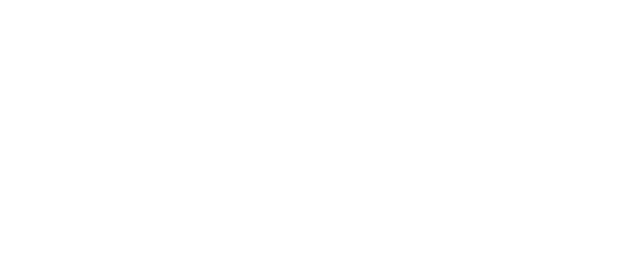
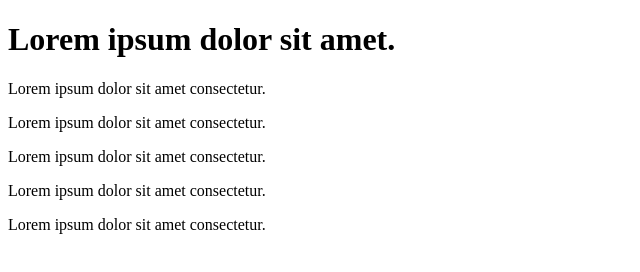
Before and after one commit to qodirov-dima90/git-project02, a plain HTML site: page index.html in a window 1280 px wide. Shown: the whole page, without its empty margins (0-640 px from the left). Drawn offline with Linux system fonts and the light colour scheme.

Commit message:
ferst commit in frontend-update

```diff
--- a/index.html
+++ b/index.html
@@ -6,6 +6,12 @@
     <title>Document</title>
 </head>
 <body>
+    <h1>Lorem ipsum dolor sit amet.</h1>
+    <p>Lorem ipsum dolor sit amet consectetur.</p>
+    <p>Lorem ipsum dolor sit amet consectetur.</p>
+    <p>Lorem ipsum dolor sit amet consectetur.</p>
+    <p>Lorem ipsum dolor sit amet consectetur.</p>
+    <p>Lorem ipsum dolor sit amet consectetur.</p>
 
 </body>
 </html>
```
